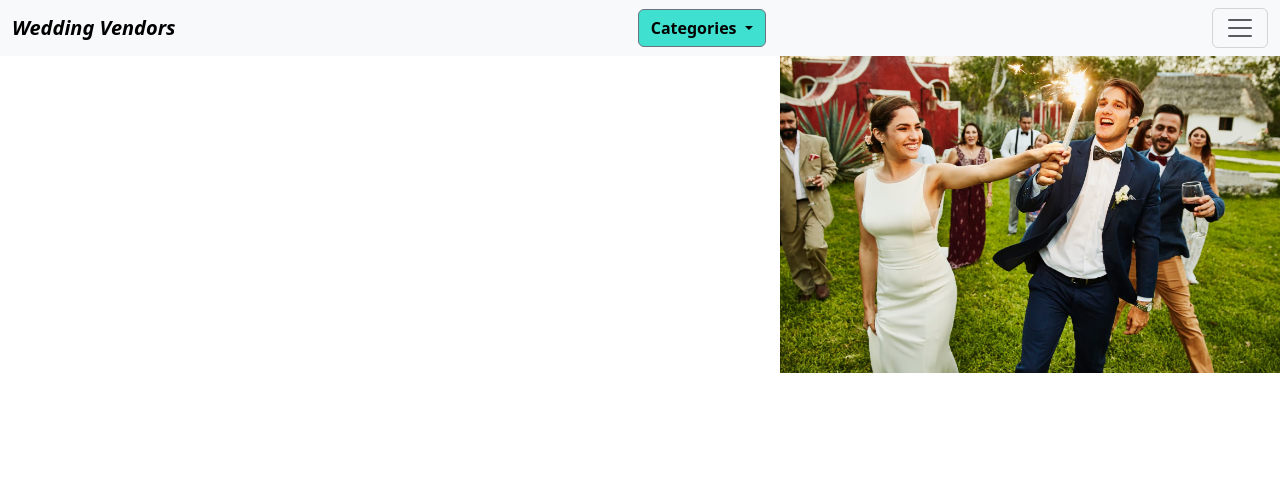
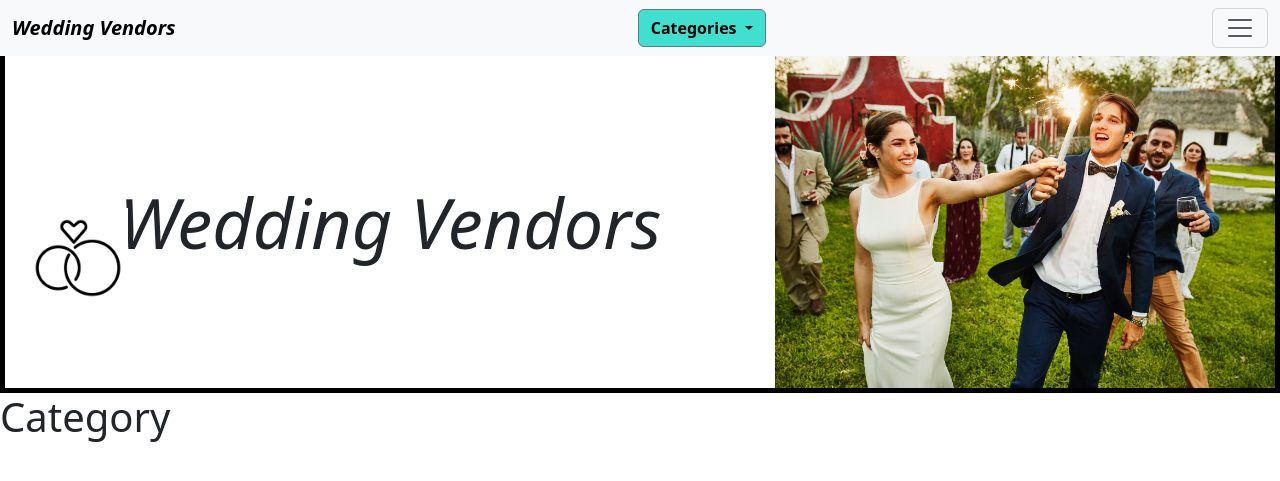
Before and after one commit to rpashayev/wedding_vendors_project, a Flask app: page / in a window 1280 px wide. Shown: the top 481 px of the page. Run offline with Flask 3, Linux system fonts and the light colour scheme; data that the repository does not hold is empty.

Commit message:
main page

```diff
--- a/flask_app/static/css/style.css
+++ b/flask_app/static/css/style.css
@@ -99,7 +99,28 @@
 }
 
 .main_page_image_container{
-    float: right;
     margin-top: 40px;
     /* overflow: hidden; */
 }
+
+.vendors_main_container{
+    margin-top: 50px;
+}
+.vendors_main_top{
+    display: flex;
+    border: solid black 5px;
+}
+
+.main_logo{
+    position: absolute;
+    align-items: center;
+    width: 100px;
+    top: 26%;
+    bottom: 70%;
+    right: 90%;
+}
+
+.main_company_name{
+    margin: auto;
+    align-items: center;
+}
--- a/flask_app/templates/Main_page.html
+++ b/flask_app/templates/Main_page.html
@@ -74,7 +74,10 @@
             </div>
         </div>
     </nav>
-    <div class="main_page_image_container">
+    <div class="vendors_main_container">
+        <div class="vendors_main_top">
+            <img src="{{url_for('static', filename='img/logo.jpg')}}" alt="" class="main_logo">
+            <h1 class="company-name" style="font-size: 70px; font-style: italic;">Wedding Vendors</h1>
             <img src="{{url_for('static', filename='img/mainpage.jpg')}}" alt="" class="main_page_image">
         </div>
         <div>
@@ -97,6 +100,7 @@
             </div>
         {% endfor %}
         </div>
+    </div>
 
 </body>
 </html>
```
Lines whose indentation alone changed are shown as unchanged.
